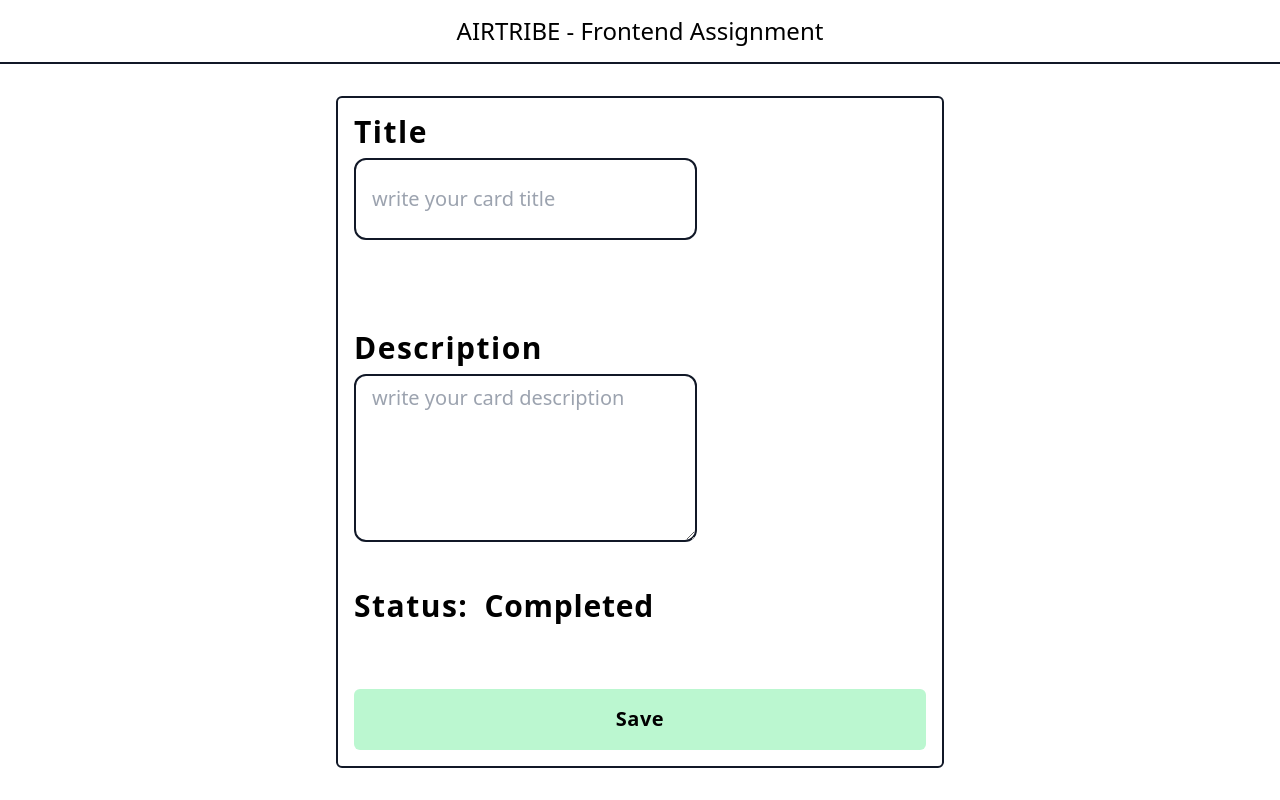
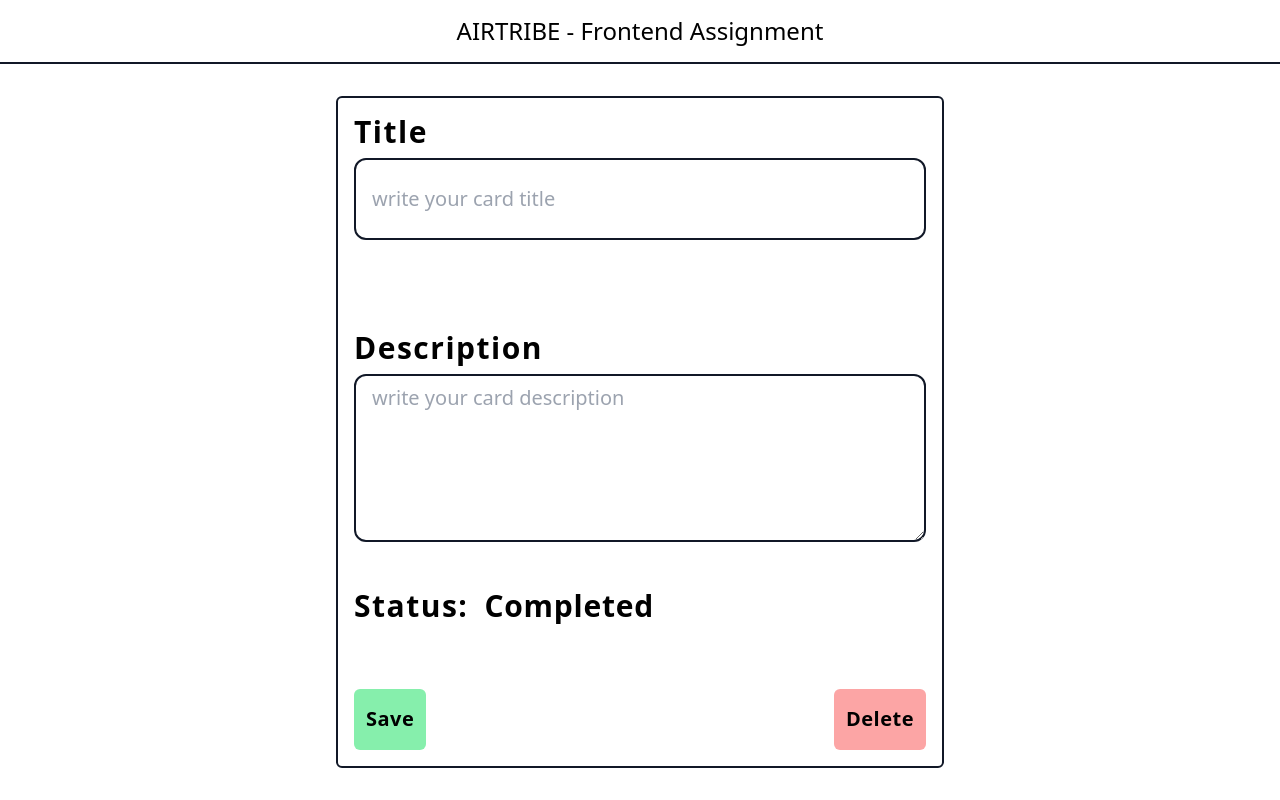
Before and after one commit to Manya67/airtribe-fe, a React (Vite) app: page /completed/new in a window 1280 px wide. Built offline with nearby package versions, Linux system fonts and the light colour scheme.

Commit message:
minor changes

```diff
--- a/src/components/CardHeading.jsx
+++ b/src/components/CardHeading.jsx
@@ -1,7 +1,7 @@
 import React from "react";
 import { GoPlus } from "react-icons/go";
 import { BsThreeDotsVertical } from "react-icons/bs";
-const CardHeading = ({ heading }) => {
+const CardHeading = ({ heading, length }) => {
   const head =
     heading === "notStarted"
       ? "Not started"
@@ -9,20 +9,20 @@ const CardHeading = ({ heading }) => {
       ? "In progress"
       : "Completed";
   return (
-    <div className="h-10 flex justify-between items-center border-b-2 px-2 border-gray-900">
-      <div className="flex w-auto gap-2 justify-center items-center">
+    <div className="h-10 flex justify-between items-center border-b-[1px] px-2 border-gray-900">
+      <div className="flex w-auto gap-3 justify-center items-center">
         <span
           className={`text-xl font-bold -tracking-tight px-2 rounded-md ${
             heading === "notStarted"
-              ? "bg-red-900"
+              ? "bg-red-200"
               : heading === "inProgress"
-              ? "bg-yellow-900"
-              : "bg-green-900"
+              ? "bg-yellow-100"
+              : "bg-green-200"
           }`}
         >
           {head}
         </span>
-        <span>2</span>
+        <span>{length}</span>
       </div>
       <div className="flex w-auto gap-2 justify-center items-center">
         <span>
--- a/src/components/Cards.jsx
+++ b/src/components/Cards.jsx
@@ -15,6 +15,12 @@ const Cards = ({ heading }) => {
       : heading === "inProgress"
       ? inProgressList
       : completedList;
+  const length =
+    heading === "notStarted"
+      ? notStartedList.length
+      : heading === "inProgress"
+      ? inProgressList.length
+      : completedList.length;
   const handleDragOver = (e) => {
     e.preventDefault();
     console.log("over now");
@@ -35,7 +41,7 @@ const Cards = ({ heading }) => {
         handleDrop(e);
       }}
     >
-      <CardHeading heading={heading} />
+      <CardHeading heading={heading} length={length} />
       <div className="py-2 px-2 flex flex-col justify-center items-center gap-4 overflow-scroll">
         {list &&
           list.map((card) => {
@@ -44,7 +50,7 @@ const Cards = ({ heading }) => {
 
         <Link
           to={`/${heading}/new`}
-          className="h-16 border-[1px] w-full flex justify-start gap-2 text-xl items-center"
+          className="h-10 border-[1px] w-full flex justify-start gap-2 text-xl items-center px-2 py-2"
         >
           <span>New</span>
           <GoPlus />
--- a/src/components/NewCard.jsx
+++ b/src/components/NewCard.jsx
@@ -2,8 +2,11 @@ import React, { useEffect, useState } from "react";
 import { useDispatch, useSelector } from "react-redux";
 import {
   completed_addItems,
+  completed_removeItems,
   inProgress_addItems,
+  inProgress_removeItems,
   notStarted_addItems,
+  notStarted_removeItems,
 } from "../slice/CardListSlice";
 import { useNavigate, useParams } from "react-router-dom";
 
@@ -39,6 +42,14 @@ const NewCard = () => {
       navigate("/");
     }
   };
+  const handleDeleteClick = () => {
+    if (id) {
+      if (heading === "notStarted") dispatch(notStarted_removeItems(card));
+      else if (heading === "InProgress") dispatch(inProgress_removeItems(card));
+      else dispatch(completed_removeItems(card));
+      navigate("/");
+    }
+  };
   if (
     heading === "notStarted" ||
     heading === "inProgress" ||
@@ -61,7 +72,7 @@ const NewCard = () => {
               type="text"
               required
               placeholder="write your card title"
-              className=" border-2 border-gray-900 w-[60%] h-[40%] px-4 rounded-xl outline-none"
+              className=" border-2 border-gray-900 w-full h-[40%] px-4 rounded-xl outline-none"
             />
           </div>
           <div className="flex gap-2 h-2/6 items-start flex-col text-xl">
@@ -79,7 +90,7 @@ const NewCard = () => {
               placeholder="write your card description"
               rows="30"
               cols="40"
-              className=" border-2 border-gray-900 w-[60%]  px-4 rounded-xl  outline-none py-2"
+              className=" border-2 border-gray-900 w-full px-4 rounded-xl  outline-none py-2"
             />
           </div>
           <div className="flex gap-2 h-1/6 items-center text-xl mb-5">
@@ -90,13 +101,24 @@ const NewCard = () => {
               {status}
             </span>
           </div>
+          <div className="h-[10%] flex justify-between">
             <button
               type="submit"
               onClick={handleSaveClick}
-            className="h-[10%] bg-green-200 px-3 rounded-md text-xl font-bold -tracking-tight"
+              className="bg-green-300 px-3 rounded-md text-xl font-bold -tracking-tight"
             >
               Save
             </button>
+            <button
+              type="button"
+              onClick={handleDeleteClick}
+              disabled={id ? true : false}
+              // check
+              className="bg-red-300 px-3 rounded-md text-xl font-bold -tracking-tight"
+            >
+              Delete
+            </button>
+          </div>
         </div>
       </div>
     );
--- a/src/components/SingleCard.jsx
+++ b/src/components/SingleCard.jsx
@@ -11,7 +11,6 @@ const SingleCard = ({ details }) => {
     console.log("dragging...");
     e.dataTransfer.setData("todoId", id);
   };
-
   return (
     <div
       draggable
@@ -22,7 +21,11 @@ const SingleCard = ({ details }) => {
       onClick={handleOpenCardClick}
     >
       <span className="text-xl font-semibold">{title}</span>
-      <p>{desc}</p>
+      {desc.length < 40 ? (
+        <p>{desc}</p>
+      ) : (
+        <p>{desc.substring(0, 40) + "..."}</p>
+      )}
     </div>
   );
 };
```
Lines whose indentation alone changed are shown as unchanged.
